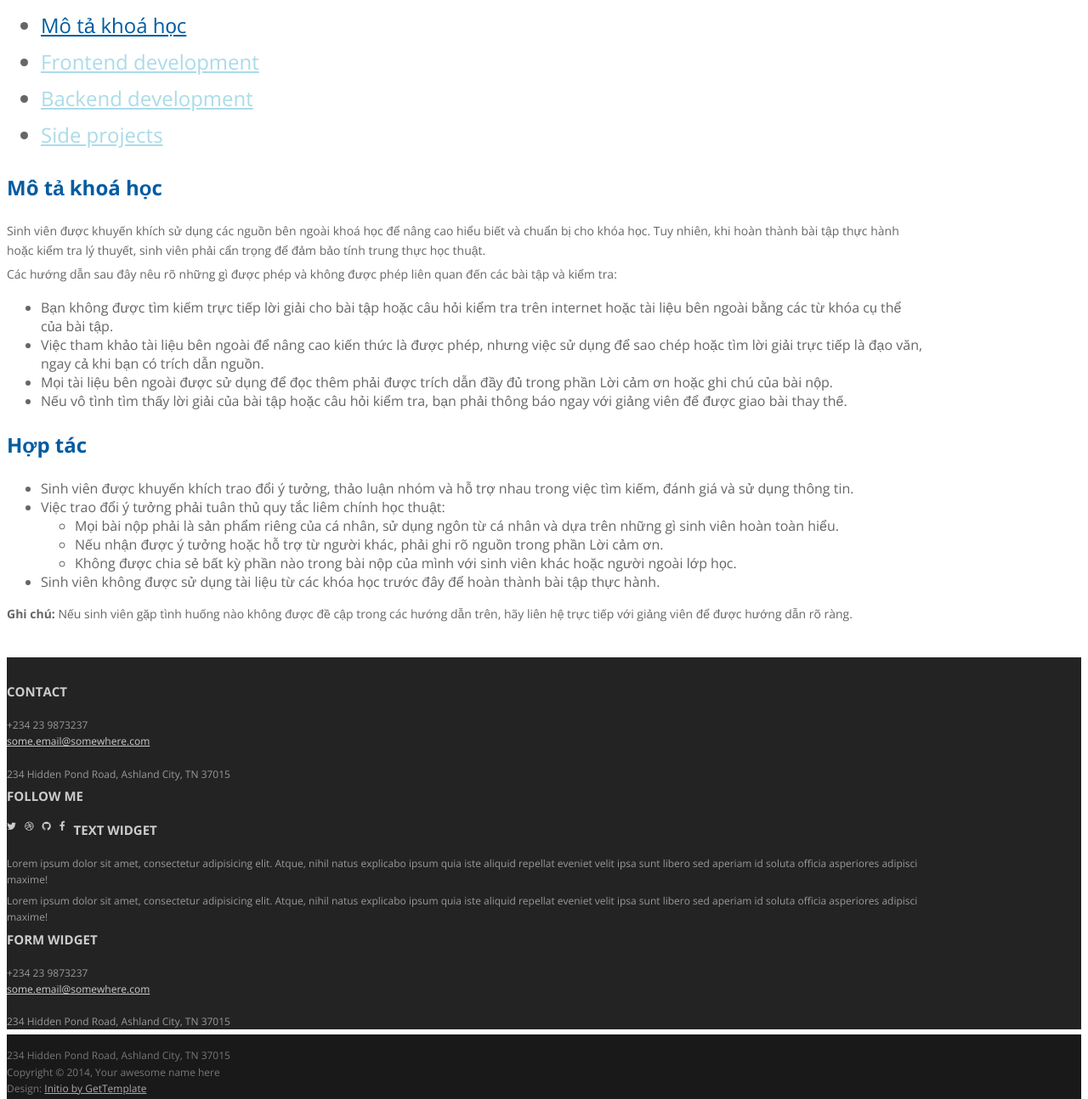
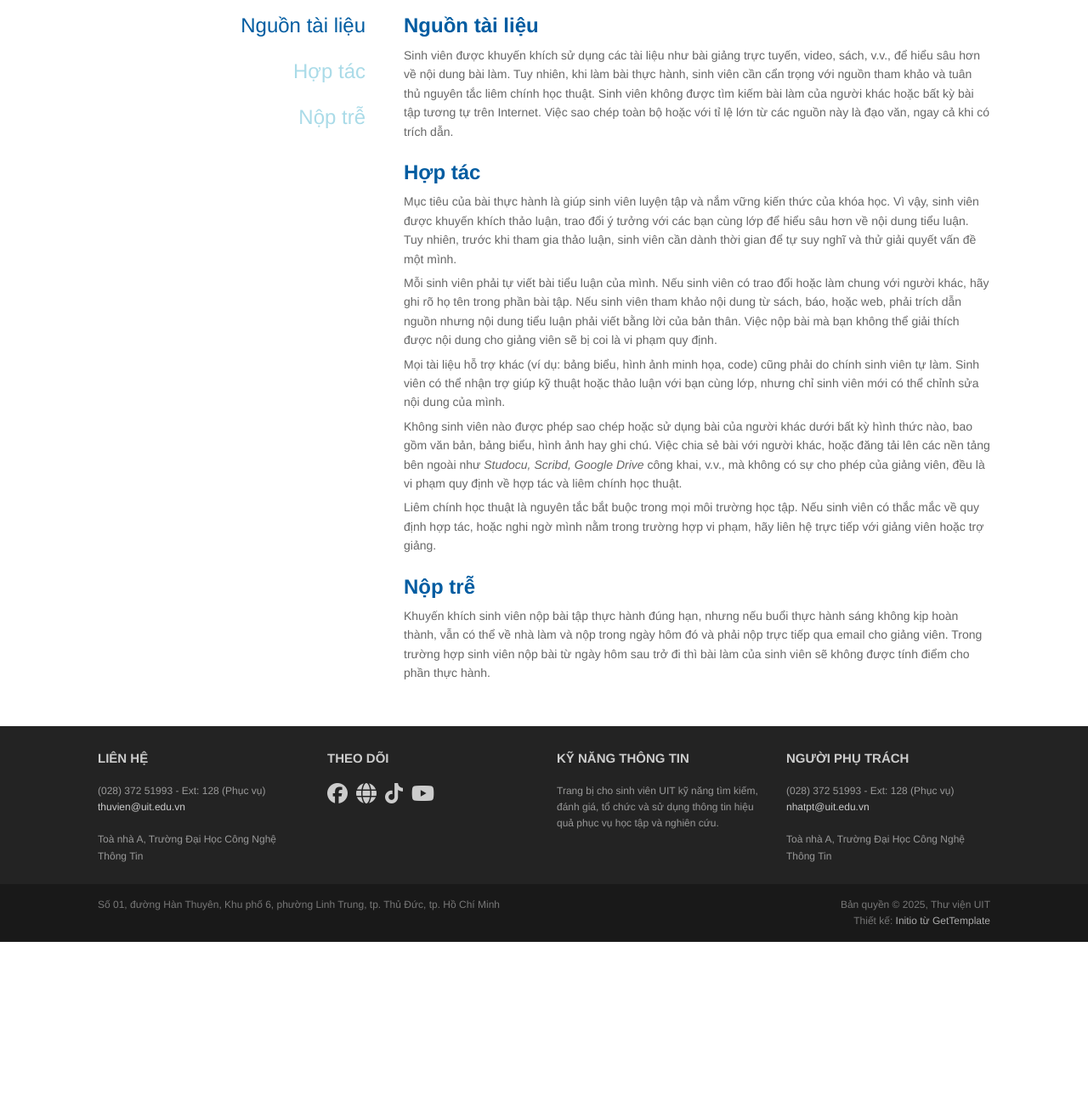
Before and after one commit to haiphan2000/haiphan2000.github.io, a plain HTML site: page policy.html in a window 1280 px wide. Shown: the part 298-1592 px from the top of the page at 85% size. After the commit the page ends 1407 px from the top, so only its background shows below. Drawn offline with nearby package versions, Linux system fonts and the light colour scheme; some icons are missing; a web font is replaced by a local one.

Commit message:
Submit final web

```diff
--- a/assignments-exams.html
+++ b/assignments-exams.html
@@ -1,26 +1,28 @@
 <!DOCTYPE html>
 <html lang="en">
+
 <head>
 	<meta charset="utf-8">
-	<meta name="viewport"    content="width=device-width, initial-scale=1.0">
+	<meta name="viewport" content="width=device-width, initial-scale=1.0">
 	<meta name="description" content="">
-	<meta name="author"      content="Sergey Pozhilov (GetTemplate.com)">
+	<meta name="author" content="Sergey Pozhilov (GetTemplate.com)">
 
-	<title>Tài nguyên học tập</title>
+	<title>Đề thi & Bài Tập</title>
 
-	<link rel="shortcut icon" href="assets/images/gt_favicon.png">
+	<link rel="shortcut icon" href="assets/images/uit-lib-logo.png">
 
 	<!-- Bootstrap -->
-	<link href="http://netdna.bootstrapcdn.com/bootstrap/3.0.0/css/bootstrap.no-icons.min.css" rel="stylesheet">
-	<!-- Icon font -->
-	<link href="http://netdna.bootstrapcdn.com/font-awesome/4.0.3/css/font-awesome.css" rel="stylesheet">
+	<link rel="stylesheet" href="assets/css/bootstrap.min.css">
+	<!-- Icons -->
+	<link rel="stylesheet" href="assets/css/icon.css">
 	<!-- Fonts -->
-	<link rel="stylesheet" href="http://fonts.googleapis.com/css?family=Alice|Open+Sans:400,300,700">
+	<link rel="stylesheet" href="assets/css/font.css">
 	<!-- Custom styles -->
 	<link rel="stylesheet" href="assets/css/styles.css">
 
 	<!--[if lt IE 9]> <script src="assets/js/html5shiv.js"></script> <![endif]-->
 </head>
+
 <body>
 
 	<header id="header">
@@ -36,7 +38,10 @@
 			<div class="container-fluid">
 
 				<div class="navbar-header">
-				<button type="button" class="navbar-toggle" data-toggle="collapse" data-target="#bs-example-navbar-collapse-1"> <span class="sr-only">Toggle navigation</span> <span class="icon-bar"></span> <span class="icon-bar"></span> <span class="icon-bar"></span> </button>
+					<button type="button" class="navbar-toggle" data-toggle="collapse"
+						data-target="#bs-example-navbar-collapse-1"> <span class="sr-only">Toggle navigation</span>
+						<span class="icon-bar"></span> <span class="icon-bar"></span> <span class="icon-bar"></span>
+					</button>
 				</div>
 
 				<div class="navbar-collapse collapse">
@@ -44,11 +49,12 @@
 					<ul class="nav navbar-nav">
 						<li><a href="index.html">Trang chủ</a></li>
 						<li><a href="about.html">Giới thiệu</a></li>
-					<li><a href="schedule.html">Lịch biểu</a></li>
-					<li><a href="assignments-exams.html">Đề thi & Bài Tập</a></li>
+						<li><a href="lecture-notes.html">Ghi chú GV</a></li>
+						<li class="active"><a href="assignments-exams.html">Đề thi & Bài Tập</a></li>
 						<li><a href="policy.html">Quy định</a></li>
 						<li><a href="resources.html">Tài nguyên học tập</a></li>
-					<li><a href="https://thuvien.uit.edu.vn/" target="_blank" rel="noopener noreferrer">Thư viện @ UIT</a></li>
+						<li><a href="https://thuvien.uit.edu.vn/" target="_blank" rel="noopener noreferrer">Thư viện @
+								UIT</a></li>
 					</ul>
 
 				</div><!--/.nav-collapse -->
@@ -63,102 +69,73 @@
 			<div class="row topspace">
 
 				<!-- Sidebar -->
-			<aside class="col-sm-4 sidebar sidebar-right">
-
-				<ul class="nav text-right nav-side">
-					<li class="active"><a href="#ui">Mô tả khoá học</a></li>
-					<li><a href="#frontend">Frontend development</a></li>
-					<li><a href="#backend">Backend development</a></li>
-					<li><a href="#projects">Side projects</a></li>
-				</ul>
-
-			</aside>
+				<aside class="col-sm-4 sidebar sidebar-right"></aside>
 				<!-- /Sidebar -->
 
 				<!-- Article main content -->
 				<article class="col-sm-8 maincontent">
-				<h3>Mô tả khoá học</h3>
-				<p>Khóa học <strong>Kỹ năng thông tin – Information Literacy (KNTT)</strong> cung cấp cho sinh viên một bộ tài nguyên học tập toàn diện nhằm hỗ trợ quá trình học tập, thực hành và phát triển kỹ năng thông tin. Các tài nguyên này được lựa chọn dựa trên các chuẩn quốc tế và kinh nghiệm từ các trường đại học hàng đầu như Harvard, MIT, Stanford, Oxford và Cambridge.</p>
+					<ul>
+						<li><a target="_blank" style="text-decoration: underline;" href="">Trắc nghiệm chọn đáp án đúng nhất (4 mã đề)</a>, năm 2024</li>
+						<li><a target="_blank" style="text-decoration: underline;" href="">Bài tập thực hành</a></li>
+					</ul>
 
-<ul>
-  <li>
-    <strong>1. Tài liệu hướng dẫn và handouts</strong>
-    <ul>
-      <li><strong>Slides bài giảng:</strong> Cung cấp nội dung lý thuyết chính, minh họa ví dụ thực tế, kỹ thuật tìm kiếm thông tin, và hướng dẫn sử dụng các công cụ AI và cơ sở dữ liệu học thuật.</li>
-      <li><strong>Handouts thực hành:</strong> Hướng dẫn chi tiết các bước thực hành tìm kiếm, đánh giá và tổ chức thông tin, bao gồm các bài tập tổng quan tài liệu (literature review).</li>
-      <li><strong>Bảng thuật ngữ và khái niệm:</strong> Giải thích các thuật ngữ quan trọng trong KNTT, các chỉ số khoa học và các định danh tác giả.</li>
-    </ul>
-  </li>
-
-  <li>
-    <strong>2. Cơ sở dữ liệu và công cụ trực tuyến</strong>
-    <ul>
-      <li><strong>Cơ sở dữ liệu học thuật:</strong> Truy cập các cơ sở dữ liệu mua quyền truy cập của Thư viện UIT và ĐHQG-HCM.</li>
-      <li><strong>Công cụ tìm kiếm thông minh:</strong> Hướng dẫn sử dụng Google Scholar, chatbot AI và các công cụ tìm kiếm học thuật khác.</li>
-      <li><strong>Tài nguyên bổ sung:</strong> Các bài viết, video, và hướng dẫn trực tuyến từ các trường đại học quốc tế về kỹ năng thông tin và liêm chính học thuật.</li>
-    </ul>
-  </li>
-
-  <li>
-    <strong>3. Hướng dẫn đạo đức và liêm chính học thuật</strong>
-    <ul>
-      <li><strong>Tài liệu về đạo văn và quyền sở hữu trí tuệ:</strong> Giải thích các nguyên tắc cơ bản, ví dụ thực tiễn và hướng dẫn trích dẫn nguồn.</li>
-      <li><strong>Checklist thực hành:</strong> Hỗ trợ sinh viên kiểm tra các bước tuân thủ liêm chính học thuật khi làm bài tập hoặc tổng quan tài liệu.</li>
-    </ul>
-  </li>
-</ul>
+					<p>Sinh viên có thể tham khảo đề các năm trước để làm quen với dạng bài, nhưng năm nay cấu trúc đề đã
+					thay đổi từ trắc nghiệm chọn đáp án đúng nhất sang kết hợp câu hỏi đúng/sai, trả lời ngắn và câu hỏi
+					dựa trên tình huống. Việc tham khảo đề năm trước chỉ giúp sinh viên làm quen với nội dung kiểm tra.
+					Để làm bài thi lý thuyết tốt, sinh viên cần chú ý theo dõi bài giảng, ghi chú đầy đủ và nắm vững ý chính.</p>
+					<br><br>
 
 				</article>
 				<!-- /Article -->
 
-
 			</div>
-	</div>	<!-- /container -->
+		</div> <!-- /container -->
 
 	</main>
 
-<footer id="footer" class="topspace">
+	<footer id="footer">
 		<div class="container">
 			<div class="row">
 				<div class="col-md-3 widget">
-				<h3 class="widget-title">Contact</h3>
+					<h3 class="widget-title">Liên hệ</h3>
 					<div class="widget-body">
-					<p>+234 23 9873237<br>
-						<a href="mailto:#">some.email@somewhere.com</a><br>
+						<p>(028) 372 51993 - Ext: 128 (Phục vụ)<br>
+							<a href="mailto:#">thuvien@uit.edu.vn</a><br>
 							<br>
-						234 Hidden Pond Road, Ashland City, TN 37015
+							Toà nhà A, Trường Đại Học Công Nghệ Thông Tin
 						</p>
 					</div>
 				</div>
 
 				<div class="col-md-3 widget">
-				<h3 class="widget-title">Follow me</h3>
+					<h3 class="widget-title">Theo dõi</h3>
 					<div class="widget-body">
 						<p class="follow-me-icons">
-						<a href=""><i class="fa fa-twitter fa-2"></i></a>
-						<a href=""><i class="fa fa-dribbble fa-2"></i></a>
-						<a href=""><i class="fa fa-github fa-2"></i></a>
-						<a href=""><i class="fa fa-facebook fa-2"></i></a>
+							<a href="https://www.facebook.com/LibUIT.Fanpage"><i class="fab fa-facebook fa-2x"></i></a>
+							<a href="https://thuvien.uit.edu.vn/"><i class="fas fa-globe fa-2x"></i></a>
+							<a href="https://www.tiktok.com/@lib.uit"><i class="fab fa-tiktok fa-2x"></i></a>
+							<a href="https://www.youtube.com/@libuit"><i class="fab fa-youtube fa-2x"></i></a>
 						</p>
 					</div>
 				</div>
 
 				<div class="col-md-3 widget">
-				<h3 class="widget-title">Text widget</h3>
+					<h3 class="widget-title">Kỹ năng Thông tin</h3>
 					<div class="widget-body">
-					<p>Lorem ipsum dolor sit amet, consectetur adipisicing elit. Atque, nihil natus explicabo ipsum quia iste aliquid repellat eveniet velit ipsa sunt libero sed aperiam id soluta officia asperiores adipisci maxime!</p>
-					<p>Lorem ipsum dolor sit amet, consectetur adipisicing elit. Atque, nihil natus explicabo ipsum quia iste aliquid repellat eveniet velit ipsa sunt libero sed aperiam id soluta officia asperiores adipisci maxime!</p>
+						<p>Trang bị cho sinh viên UIT kỹ năng tìm kiếm, đánh giá, tổ chức và sử dụng thông tin hiệu quả
+							phục vụ học tập và nghiên cứu.</p>
 					</div>
 				</div>
 
 				<div class="col-md-3 widget">
-				<h3 class="widget-title">Form widget</h3>
+					<h3 class="widget-title">Người phụ trách</h3>
 					<div class="widget-body">
-					<p>+234 23 9873237<br>
-						<a href="mailto:#">some.email@somewhere.com</a><br>
+						<p>(028) 372 51993 - Ext: 128 (Phục vụ)<br>
+							<a href="mailto:#">nhatpt@uit.edu.vn</a><br>
 							<br>
-						234 Hidden Pond Road, Ashland City, TN 37015
+							Toà nhà A, Trường Đại Học Công Nghệ Thông Tin
 						</p>
+						<br>
 					</div>
 				</div>
 
@@ -172,15 +149,15 @@
 
 				<div class="col-md-6 widget">
 					<div class="widget-body">
-					<p>234 Hidden Pond Road, Ashland City, TN 37015 </p>
+						<p>Số 01, đường Hàn Thuyên, Khu phố 6, phường Linh Trung, tp. Thủ Đức, tp. Hồ Chí Minh </p>
 					</div>
 				</div>
 
 				<div class="col-md-6 widget">
 					<div class="widget-body">
 						<p class="text-right">
-						Copyright &copy; 2014, Your awesome name here<br>
-						Design: <a href="http://www.gettemplate.com" rel="designer">Initio by GetTemplate</a> </p>
+							Bản quyền &copy; 2025, Thư viện UIT<br>
+							Thiết kế: <a href="http://www.gettemplate.com" rel="designer">Initio từ GetTemplate</a> </p>
 					</div>
 				</div>
 
@@ -189,10 +166,10 @@
 	</footer>
 
 
-
 	<!-- JavaScript libs are placed at the end of the document so the pages load faster -->
 	<script src="http://ajax.googleapis.com/ajax/libs/jquery/1.10.2/jquery.min.js"></script>
 	<script src="http://netdna.bootstrapcdn.com/bootstrap/3.0.0/js/bootstrap.min.js"></script>
 	<script src="assets/js/template.js"></script>
 </body>
+
 </html>
--- a/policy.html
+++ b/policy.html
@@ -1,26 +1,28 @@
 <!DOCTYPE html>
 <html lang="en">
+
 <head>
 	<meta charset="utf-8">
-	<meta name="viewport"    content="width=device-width, initial-scale=1.0">
+	<meta name="viewport" content="width=device-width, initial-scale=1.0">
 	<meta name="description" content="">
-	<meta name="author"      content="Sergey Pozhilov (GetTemplate.com)">
+	<meta name="author" content="Sergey Pozhilov (GetTemplate.com)">
 
-	<title>Thông tin chính</title>
+	<title>Quy định</title>
 
-	<link rel="shortcut icon" href="assets/images/gt_favicon.png">
+	<link rel="shortcut icon" href="assets/images/uit-lib-logo.png">
 
 	<!-- Bootstrap -->
-	<link href="http://netdna.bootstrapcdn.com/bootstrap/3.0.0/css/bootstrap.no-icons.min.css" rel="stylesheet">
-	<!-- Icon font -->
-	<link href="http://netdna.bootstrapcdn.com/font-awesome/4.0.3/css/font-awesome.css" rel="stylesheet">
+	<link rel="stylesheet" href="assets/css/bootstrap.min.css">
+	<!-- Icons -->
+	<link rel="stylesheet" href="assets/css/icon.css">
 	<!-- Fonts -->
-	<link rel="stylesheet" href="http://fonts.googleapis.com/css?family=Alice|Open+Sans:400,300,700">
+	<link rel="stylesheet" href="assets/css/font.css">
 	<!-- Custom styles -->
 	<link rel="stylesheet" href="assets/css/styles.css">
 
 	<!--[if lt IE 9]> <script src="assets/js/html5shiv.js"></script> <![endif]-->
 </head>
+
 <body>
 
 	<header id="header">
@@ -36,7 +38,10 @@
 			<div class="container-fluid">
 
 				<div class="navbar-header">
-				<button type="button" class="navbar-toggle" data-toggle="collapse" data-target="#bs-example-navbar-collapse-1"> <span class="sr-only">Toggle navigation</span> <span class="icon-bar"></span> <span class="icon-bar"></span> <span class="icon-bar"></span> </button>
+					<button type="button" class="navbar-toggle" data-toggle="collapse"
+						data-target="#bs-example-navbar-collapse-1"> <span class="sr-only">Toggle navigation</span>
+						<span class="icon-bar"></span> <span class="icon-bar"></span> <span class="icon-bar"></span>
+					</button>
 				</div>
 
 				<div class="navbar-collapse collapse">
@@ -44,11 +49,12 @@
 					<ul class="nav navbar-nav">
 						<li><a href="index.html">Trang chủ</a></li>
 						<li><a href="about.html">Giới thiệu</a></li>
-					<li><a href="schedule.html">Lịch biểu</a></li>
+						<li><a href="lecture-notes.html">Ghi chú GV</a></li>
 						<li><a href="assignments-exams.html">Đề thi & Bài Tập</a></li>
-					<li><a href="policy.html">Quy định</a></li>
+						<li class="active"><a href="policy.html">Quy định</a></li>
 						<li><a href="resources.html">Tài nguyên học tập</a></li>
-					<li><a href="https://thuvien.uit.edu.vn/" target="_blank" rel="noopener noreferrer">Thư viện @ UIT</a></li>
+						<li><a href="https://thuvien.uit.edu.vn/" target="_blank" rel="noopener noreferrer">Thư viện @
+								UIT</a></li>
 					</ul>
 
 				</div><!--/.nav-collapse -->
@@ -66,10 +72,9 @@
 				<aside class="col-sm-4 sidebar sidebar-right">
 
 					<ul class="nav text-right nav-side">
-					<li class="active"><a href="#ui">Mô tả khoá học</a></li>
-					<li><a href="#frontend">Frontend development</a></li>
-					<li><a href="#backend">Backend development</a></li>
-					<li><a href="#projects">Side projects</a></li>
+						<li class="active"><a href="#sources">Nguồn tài liệu</a></li>
+						<li><a href="#collab">Hợp tác</a></li>
+						<li><a href="#late-days">Nộp trễ</a></li>
 					</ul>
 
 				</aside>
@@ -77,82 +82,107 @@
 
 				<!-- Article main content -->
 				<article class="col-sm-8 maincontent">
-				<h3>Mô tả khoá học</h3>
-				<p>Sinh viên được khuyến khích sử dụng các nguồn bên ngoài khoá học để nâng cao hiểu biết và chuẩn bị cho khóa học. Tuy nhiên, khi hoàn thành bài tập thực hành hoặc kiểm tra lý thuyết, sinh viên phải cẩn trọng để đảm bảo tính trung thực học thuật.</p>
+					<h3 id="sources" style="margin-top:6px">Nguồn tài liệu</h3>
+					<p>Sinh viên được khuyến khích sử dụng các tài liệu như bài giảng trực tuyến, video, sách, v.v., để
+						hiểu
+						sâu hơn về nội dung bài làm. Tuy nhiên, khi làm bài thực hành, sinh viên cần cẩn trọng với nguồn
+						tham
+						khảo và tuân thủ nguyên tắc liêm chính học thuật. Sinh viên không được tìm kiếm bài làm của
+						người khác hoặc bất kỳ bài tập tương tự trên Internet. Việc sao chép toàn bộ hoặc với tỉ lệ lớn
+						từ các nguồn này
+						là đạo văn, ngay cả khi có trích dẫn.</p>
 
-<p>Các hướng dẫn sau đây nêu rõ những gì được phép và không được phép liên quan đến các bài tập và kiểm tra:</p>
+					<h3 id="collab">Hợp tác</h3>
+					<p>Mục tiêu của bài thực hành là giúp sinh viên luyện tập và nắm vững kiến thức của khóa học. Vì
+						vậy, sinh viên được khuyến khích thảo luận, trao đổi ý tưởng với các bạn cùng lớp để hiểu sâu
+						hơn về nội dung tiểu luận. Tuy nhiên, trước khi tham gia thảo luận, sinh viên cần dành thời gian
+						để tự suy nghĩ và thử giải quyết vấn đề một mình.<br></p>
 
-<ul>
-  <li>Bạn không được tìm kiếm trực tiếp lời giải cho bài tập hoặc câu hỏi kiểm tra trên internet hoặc tài liệu bên ngoài bằng các từ khóa cụ thể của bài tập.</li>
-  <li>Việc tham khảo tài liệu bên ngoài để nâng cao kiến thức là được phép, nhưng việc sử dụng để sao chép hoặc tìm lời giải trực tiếp là đạo văn, ngay cả khi bạn có trích dẫn nguồn.</li>
-  <li>Mọi tài liệu bên ngoài được sử dụng để đọc thêm phải được trích dẫn đầy đủ trong phần Lời cảm ơn hoặc ghi chú của bài nộp.</li>
-  <li>Nếu vô tình tìm thấy lời giải của bài tập hoặc câu hỏi kiểm tra, bạn phải thông báo ngay với giảng viên để được giao bài thay thế.</li>
-</ul>
-<h3>Hợp tác</h3>
-<ul>
-  <li>Sinh viên được khuyến khích trao đổi ý tưởng, thảo luận nhóm và hỗ trợ nhau trong việc tìm kiếm, đánh giá và sử dụng thông tin.</li>
-  <li>Việc trao đổi ý tưởng phải tuân thủ quy tắc liêm chính học thuật:
-    <ul>
-      <li>Mọi bài nộp phải là sản phẩm riêng của cá nhân, sử dụng ngôn từ cá nhân và dựa trên những gì sinh viên hoàn toàn hiểu.</li>
-      <li>Nếu nhận được ý tưởng hoặc hỗ trợ từ người khác, phải ghi rõ nguồn trong phần Lời cảm ơn.</li>
-      <li>Không được chia sẻ bất kỳ phần nào trong bài nộp của mình với sinh viên khác hoặc người ngoài lớp học.</li>
-    </ul>
-  </li>
-  <li>Sinh viên không được sử dụng tài liệu từ các khóa học trước đây để hoàn thành bài tập thực hành.</li>
-</ul>
-<p><strong>Ghi chú:</strong> Nếu sinh viên gặp tình huống nào không được đề cập trong các hướng dẫn trên, hãy liên hệ trực tiếp với giảng viên để được hướng dẫn rõ ràng.</p>
+					<p>Mỗi sinh viên phải tự viết bài tiểu luận của mình. Nếu sinh viên có trao đổi hoặc làm chung với
+						người khác, hãy ghi
+						rõ họ tên trong phần bài tập. Nếu sinh viên tham khảo nội dung từ sách, báo, hoặc web, phải
+						trích dẫn nguồn nhưng nội dung
+						tiểu luận phải viết bằng lời của bản thân. Việc nộp bài mà bạn không thể giải thích được nội
+						dung cho
+						giảng viên sẽ bị coi là vi phạm quy định.<br></p>
 
+					<p>Mọi tài liệu hỗ trợ khác (ví dụ: bảng biểu, hình ảnh minh họa, code) cũng phải do chính sinh
+						viên tự làm. Sinh viên có thể nhận trợ giúp kỹ thuật hoặc thảo luận với bạn cùng lớp, nhưng chỉ sinh viên
+						mới có thể
+						chỉnh sửa nội dung của mình.<br></p>
+
+					<p>Không sinh viên nào được phép sao chép hoặc sử dụng bài của người khác dưới bất kỳ hình thức
+						nào, bao gồm văn bản, bảng biểu, hình ảnh hay ghi chú. Việc chia sẻ bài với người khác, hoặc
+						đăng tải lên
+						các nền tảng bên ngoài như <em>Studocu, Scribd, Google Drive</em> công khai, v.v., mà không có
+						sự cho phép
+						của giảng viên, đều là vi phạm quy định về hợp tác và liêm chính học thuật.<br></p>
+
+					<p>Liêm chính học thuật là nguyên tắc bắt buộc trong mọi môi trường học tập. Nếu sinh viên có thắc
+						mắc về
+						quy định hợp tác, hoặc nghi ngờ mình nằm trong trường hợp vi phạm, hãy liên hệ trực tiếp với
+						giảng viên hoặc trợ
+						giảng.</p>
+
+					<h3 id="late-days">Nộp trễ</h3>
+					<p>Khuyến khích sinh viên nộp bài tập thực hành đúng hạn, nhưng nếu buổi thực hành sáng không kịp
+						hoàn thành, vẫn
+						có thể về nhà làm và nộp trong ngày hôm đó và phải nộp trực tiếp qua email cho giảng viên. Trong
+						trường hợp sinh viên nộp bài từ ngày hôm sau trở đi thì bài làm của sinh viên sẽ không được tính
+						điểm cho phần thực hành.</p>
+					<br><br>
 				</article>
 				<!-- /Article -->
 
 
 			</div>
-	</div>	<!-- /container -->
+		</div> <!-- /container -->
 
 	</main>
 
-<footer id="footer" class="topspace">
+	<footer id="footer">
 		<div class="container">
 			<div class="row">
 				<div class="col-md-3 widget">
-				<h3 class="widget-title">Contact</h3>
+					<h3 class="widget-title">Liên hệ</h3>
 					<div class="widget-body">
-					<p>+234 23 9873237<br>
-						<a href="mailto:#">some.email@somewhere.com</a><br>
+						<p>(028) 372 51993 - Ext: 128 (Phục vụ)<br>
+							<a href="mailto:#">thuvien@uit.edu.vn</a><br>
 							<br>
-						234 Hidden Pond Road, Ashland City, TN 37015
+							Toà nhà A, Trường Đại Học Công Nghệ Thông Tin
 						</p>
 					</div>
 				</div>
 
 				<div class="col-md-3 widget">
-				<h3 class="widget-title">Follow me</h3>
+					<h3 class="widget-title">Theo dõi</h3>
 					<div class="widget-body">
 						<p class="follow-me-icons">
-						<a href=""><i class="fa fa-twitter fa-2"></i></a>
-						<a href=""><i class="fa fa-dribbble fa-2"></i></a>
-						<a href=""><i class="fa fa-github fa-2"></i></a>
-						<a href=""><i class="fa fa-facebook fa-2"></i></a>
+							<a href="https://www.facebook.com/LibUIT.Fanpage"><i class="fab fa-facebook fa-2x"></i></a>
+							<a href="https://thuvien.uit.edu.vn/"><i class="fas fa-globe fa-2x"></i></a>
+							<a href="https://www.tiktok.com/@lib.uit"><i class="fab fa-tiktok fa-2x"></i></a>
+							<a href="https://www.youtube.com/@libuit"><i class="fab fa-youtube fa-2x"></i></a>
 						</p>
 					</div>
 				</div>
 
 				<div class="col-md-3 widget">
-				<h3 class="widget-title">Text widget</h3>
+					<h3 class="widget-title">Kỹ năng Thông tin</h3>
 					<div class="widget-body">
-					<p>Lorem ipsum dolor sit amet, consectetur adipisicing elit. Atque, nihil natus explicabo ipsum quia iste aliquid repellat eveniet velit ipsa sunt libero sed aperiam id soluta officia asperiores adipisci maxime!</p>
-					<p>Lorem ipsum dolor sit amet, consectetur adipisicing elit. Atque, nihil natus explicabo ipsum quia iste aliquid repellat eveniet velit ipsa sunt libero sed aperiam id soluta officia asperiores adipisci maxime!</p>
+						<p>Trang bị cho sinh viên UIT kỹ năng tìm kiếm, đánh giá, tổ chức và sử dụng thông tin hiệu quả
+							phục vụ học tập và nghiên cứu.</p>
 					</div>
 				</div>
 
 				<div class="col-md-3 widget">
-				<h3 class="widget-title">Form widget</h3>
+					<h3 class="widget-title">Người phụ trách</h3>
 					<div class="widget-body">
-					<p>+234 23 9873237<br>
-						<a href="mailto:#">some.email@somewhere.com</a><br>
+						<p>(028) 372 51993 - Ext: 128 (Phục vụ)<br>
+							<a href="mailto:#">nhatpt@uit.edu.vn</a><br>
 							<br>
-						234 Hidden Pond Road, Ashland City, TN 37015
+							Toà nhà A, Trường Đại Học Công Nghệ Thông Tin
 						</p>
+						<br>
 					</div>
 				</div>
 
@@ -166,15 +196,15 @@
 
 				<div class="col-md-6 widget">
 					<div class="widget-body">
-					<p>234 Hidden Pond Road, Ashland City, TN 37015 </p>
+						<p>Số 01, đường Hàn Thuyên, Khu phố 6, phường Linh Trung, tp. Thủ Đức, tp. Hồ Chí Minh </p>
 					</div>
 				</div>
 
 				<div class="col-md-6 widget">
 					<div class="widget-body">
 						<p class="text-right">
-						Copyright &copy; 2014, Your awesome name here<br>
-						Design: <a href="http://www.gettemplate.com" rel="designer">Initio by GetTemplate</a> </p>
+							Bản quyền &copy; 2025, Thư viện UIT<br>
+							Thiết kế: <a href="http://www.gettemplate.com" rel="designer">Initio từ GetTemplate</a> </p>
 					</div>
 				</div>
 
@@ -183,10 +213,10 @@
 	</footer>
 
 
-
 	<!-- JavaScript libs are placed at the end of the document so the pages load faster -->
 	<script src="http://ajax.googleapis.com/ajax/libs/jquery/1.10.2/jquery.min.js"></script>
 	<script src="http://netdna.bootstrapcdn.com/bootstrap/3.0.0/js/bootstrap.min.js"></script>
 	<script src="assets/js/template.js"></script>
 </body>
+
 </html>
```
Also changed, not shown: about.html (+2 -1 lines), blog.html (deleted, +0 -224 lines), index.html (+1 -0 lines), lecture-notes.html (+7 -6 lines), resources.html (+3 -2 lines). Lines whose indentation alone changed are shown as unchanged.
